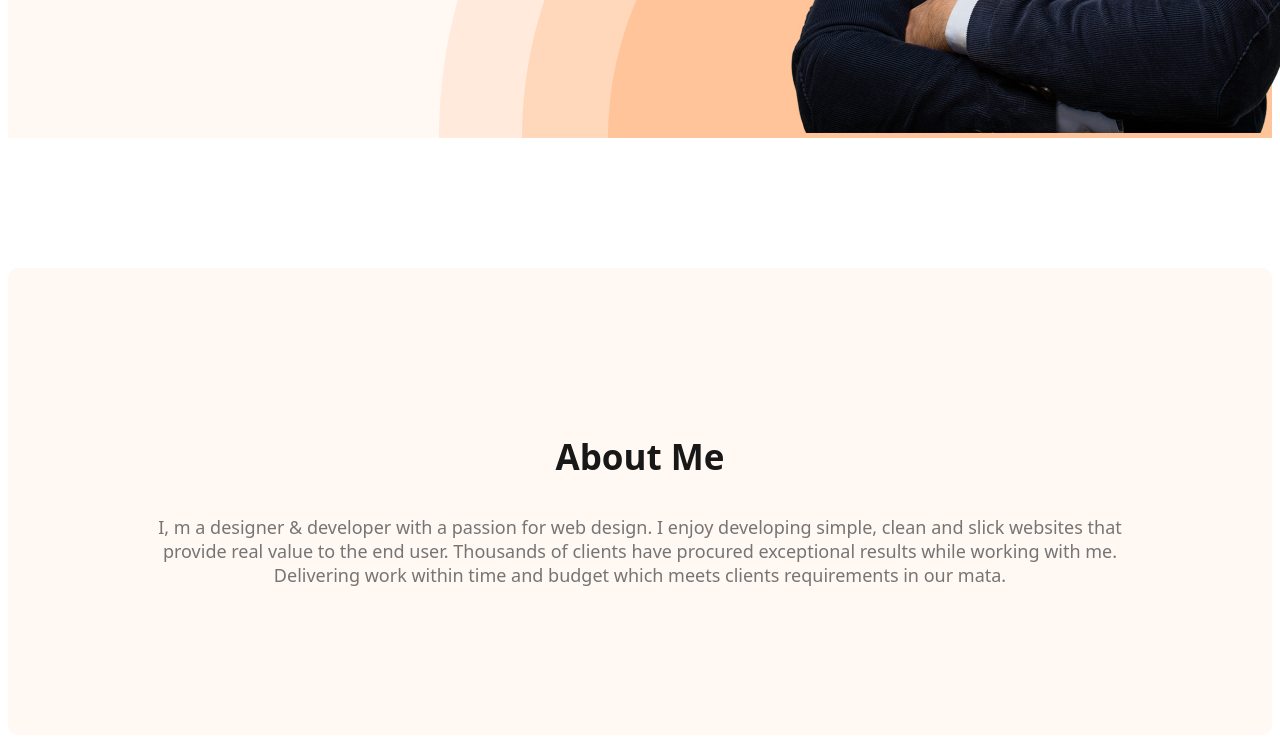
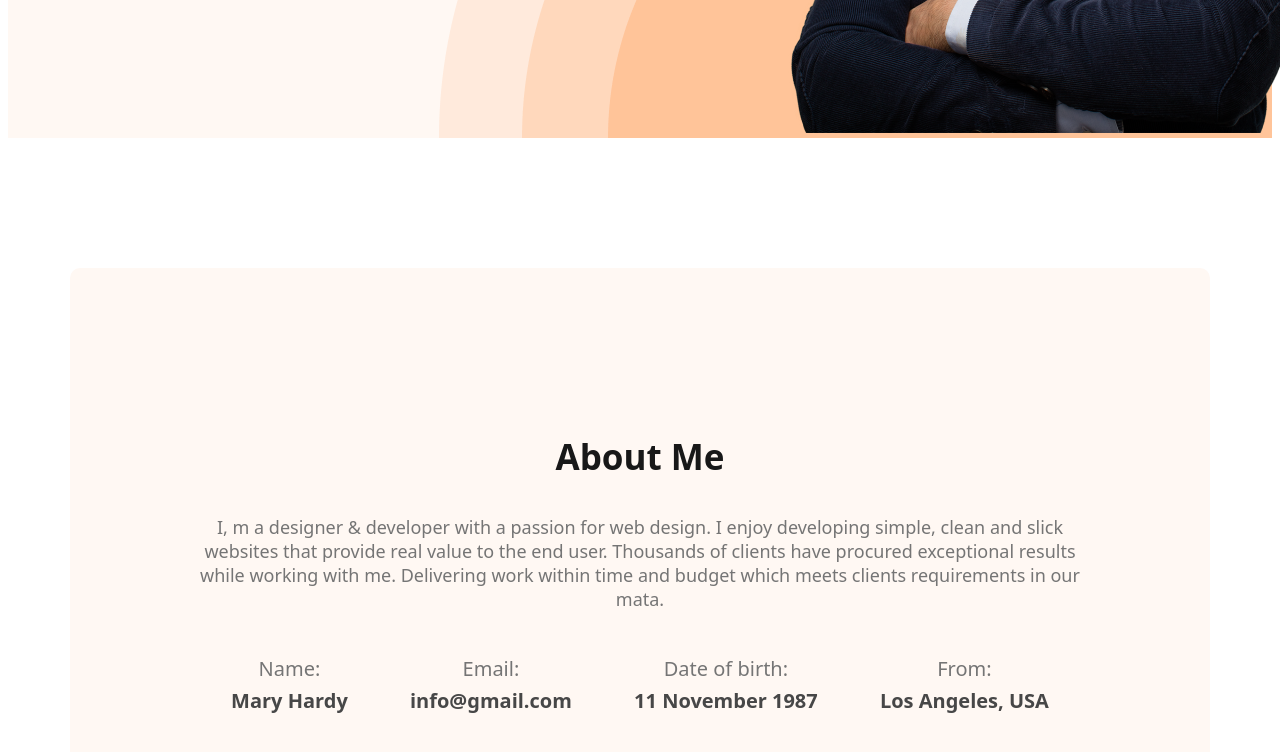
Before and after one commit to nichtmehr99/developer-mary, a plain HTML site: page index.html in a window 1280 px wide. Shown: the part 717-1469 px from the top of the page. Drawn offline with Linux system fonts and the light colour scheme.

Commit message:
about me container done

```diff
--- a/index.html
+++ b/index.html
@@ -36,6 +36,24 @@
         <section class="about">
           <h3 class="section-title">About Me</h3>
           <p class="section-description">I, m a designer & developer with a passion for web design. I enjoy developing simple, clean and slick websites that provide real value to the end user. Thousands of clients have procured exceptional results while working with me. Delivering work within time and budget which meets clients requirements in our mata.</p>
+          <div class="about-info-container">
+              <div class="about-info">
+                  <h4 class="info-title">Name:</h4>
+                  <p class="info-description">Mary Hardy </p>
+              </div>
+              <div class="about-info">
+                  <h4 class="info-title">Email:</h4>
+                  <p class="info-description">info@gmail.com</p>
+              </div>
+              <div class="about-info">
+                  <h4 class="info-title">Date of birth:</h4>
+                  <p class="info-description">11 November 1987</p>
+              </div>
+              <div class="about-info">
+                  <h4 class="info-title">From:</h4>
+                  <p class="info-description">Los Angeles, USA</p>
+              </div>
+          </div>
         </section>
     </main>
     <footer></footer>
--- a/styles/portfolio.css
+++ b/styles/portfolio.css
@@ -102,11 +102,34 @@ nav li {
   margin-bottom: 45px;
 }
 /* Main section style */
-
+main {
+  max-width: 1140px;
+  margin: 0px auto;
+}
 /* about me section style */
-.about{
-    background-color: #FFF8F3;
-    padding: 130px;
-    margin:130px 0px ;
-    border-radius: 10px;
+.about {
+  background-color: #fff8f3;
+  padding: 130px;
+  margin: 130px 0px;
+  border-radius: 10px;
 }
+.about-info-container {
+  display: flex;
+  justify-content: space-around;
+}
+.about-info {
+  text-align: center;
+}
+.info-title {
+  color: #757575;
+  text-align: center;
+  font-size: 20px;
+  font-weight: 400;
+  margin-bottom: 0px;
+}
+.info-description {
+  color: #474747;
+  font-size: 20px;
+  font-weight: 700;
+  margin-top: 5px;
+}
```
